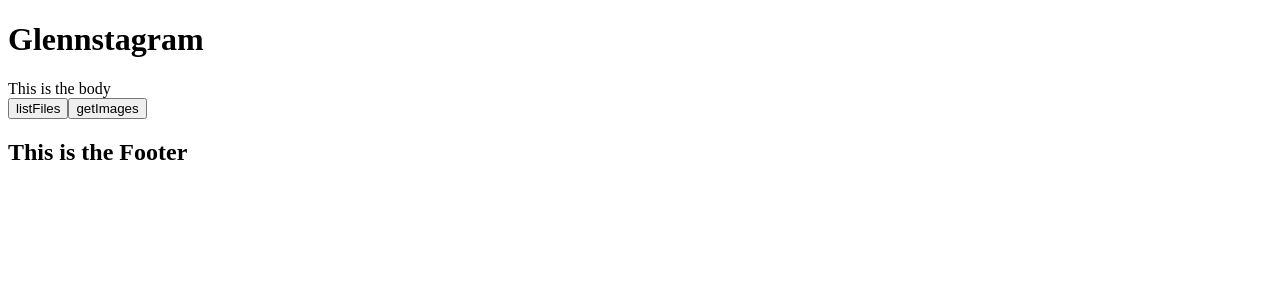
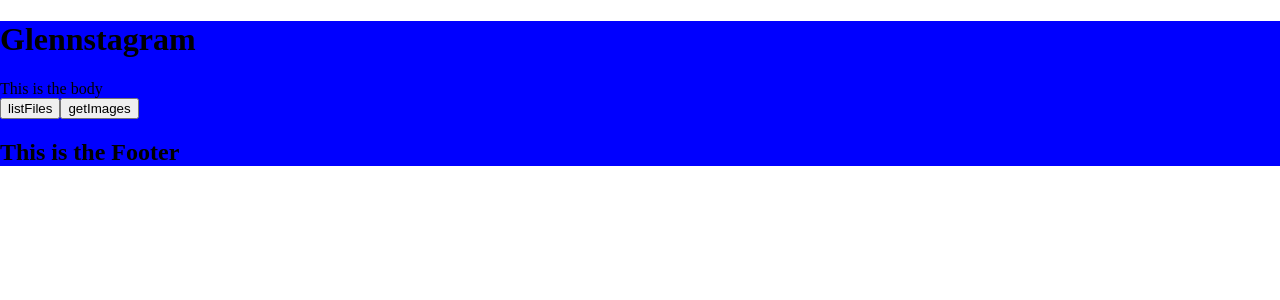
Before and after one commit to GlennHoran/s3-upload, a React (Vite) app in the folder website-main/: page / in a window 1280 px wide. Shown: the top 300 px of the page. Built offline with nearby package versions, Linux system fonts and the light colour scheme.

Commit message:
minor styling

```diff
--- a/website-main/src/App.js
+++ b/website-main/src/App.js
@@ -2,6 +2,7 @@ import React from "react";
 import Footer from './footerComponents/FooterContainer'
 import Body from './bodyComponents/BodyContainer'
 import Header from './headerComponents/HeaderContainer'
+import './app.css'
 
 
 export default () => (
--- /dev/null
+++ b/website-main/src/app.css
@@ -0,0 +1,22 @@
+.app {
+    font-family: 'Open Sans', sans-serif;
+    /*3 lines before are for sticky footer*/
+    display: flex;
+    flex-direction: column;
+    min-height: 100vh;
+}
+
+/*This allows for containers to go right to edge of the screen*/
+html, body {
+    margin:0;
+    padding:0;
+}
+
+/*more sticky footer*/
+.content {
+    flex: 1 0 auto;
+}
+
+.container {
+    background-color: blue;
+}
--- a/website-main/src/bodyComponents/BodyContainer.js
+++ b/website-main/src/bodyComponents/BodyContainer.js
@@ -1,6 +1,7 @@
 import React, {useState} from 'react'
 import PhotoCard from "./PhotoCard";
 import {getObjectFromS3, listObjectsFromS3} from "../service/FileService"
+import "../css/body.css"
 
 export default () => {
 
@@ -38,11 +39,13 @@ export default () => {
                     {file}
                 </div>
         }})}
+        <div className = "images-container3" style={{display: "flex", flexWrap: "wrap"}}>
         {imageData.map(data => {
             if(data !== undefined){
                 return <PhotoCard data={data.base64} fileName = {data.fileName}/>
             }
         })}
+        </div>
         <button onClick={() => getPhotos()}> listFiles</button>
         <button onClick={() => getImages()}>getImages</button>
     </div>
--- /dev/null
+++ b/website-main/src/css/body.css
@@ -0,0 +1,5 @@
+.images-container {
+    background-color: aqua;
+    display: flex;
+    flex-direction: column;
+}
```
Also changed, not shown: website-main/src/bodyComponents/PhotoCard.js (+1 -2 lines).
